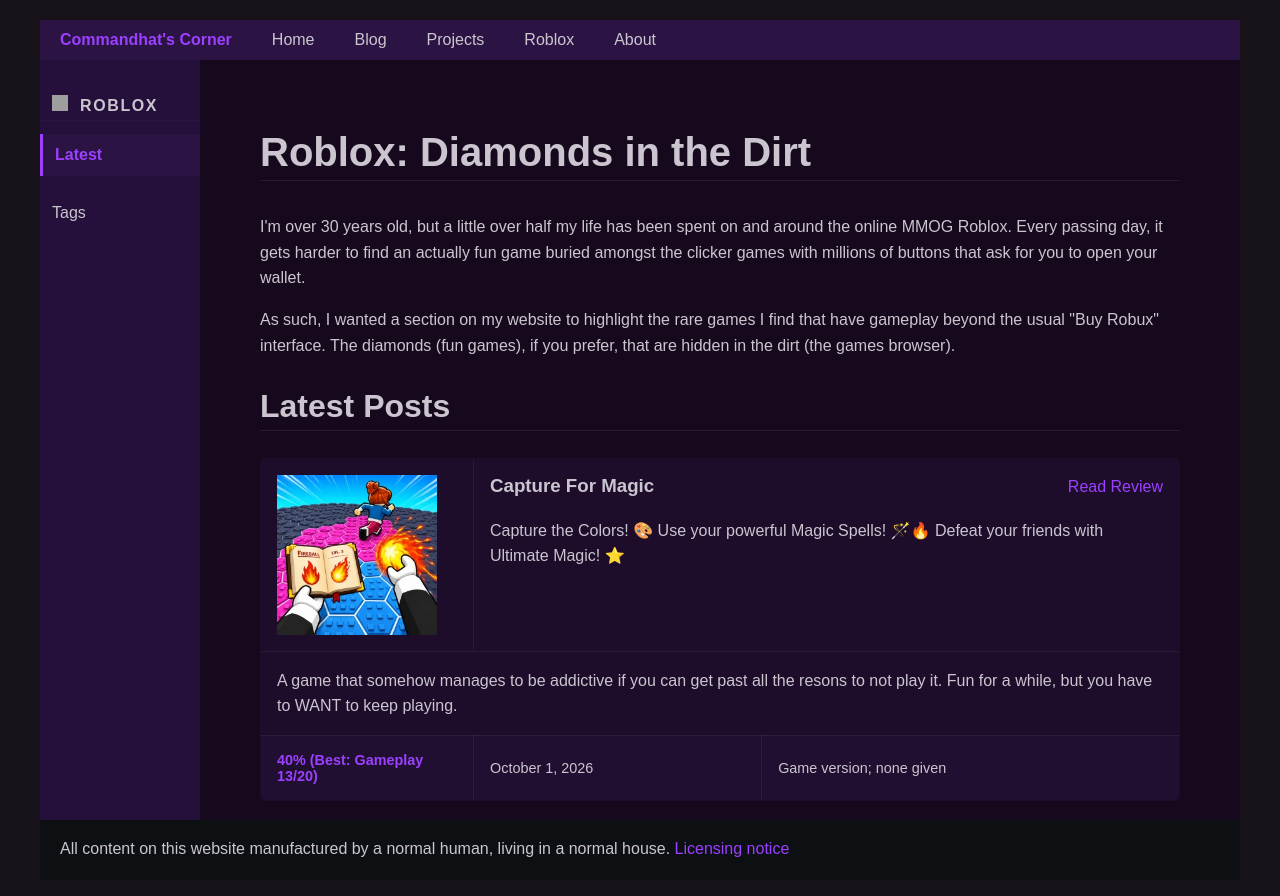
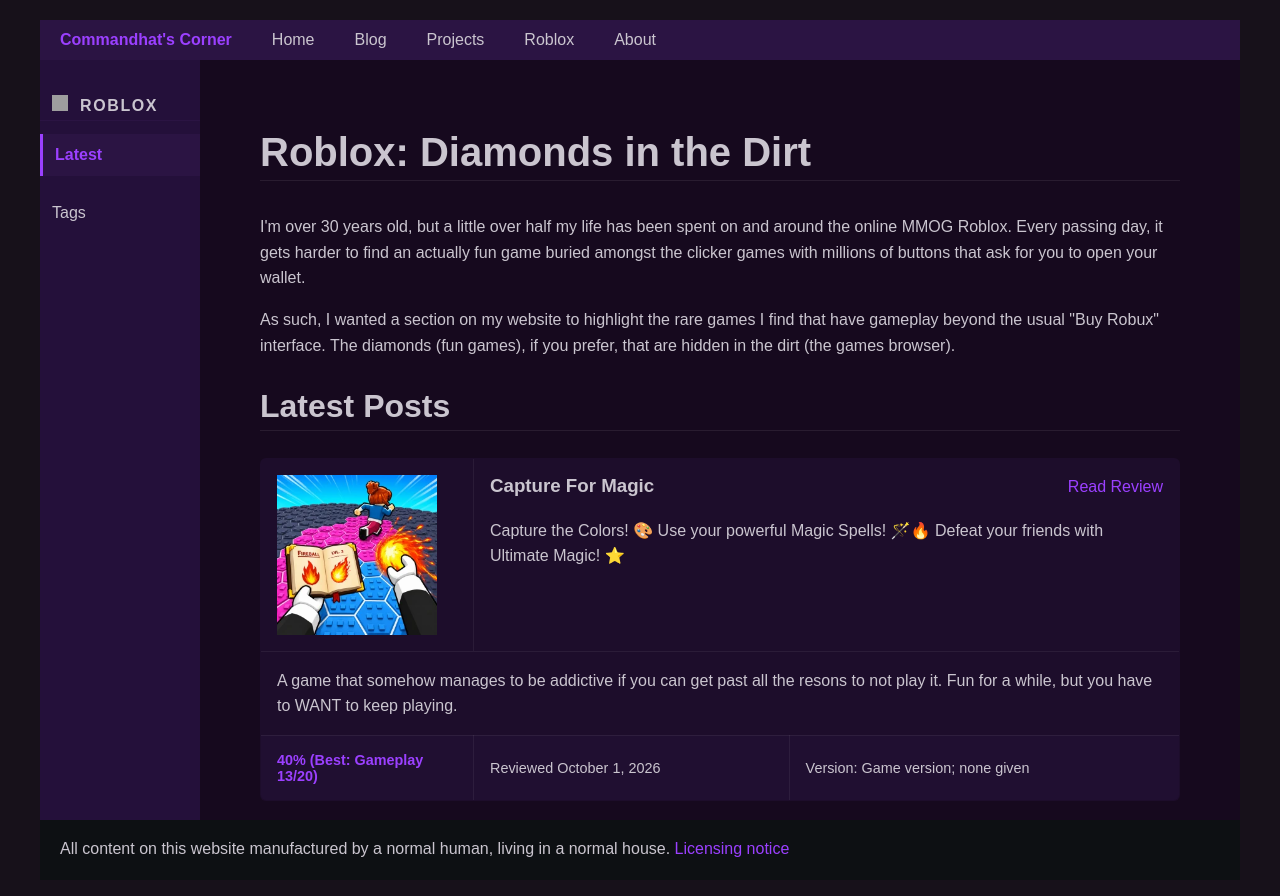
Before and after one commit to commandhat/blogsite-withpages, a Jekyll site: the page built from roblox/index.md, in a window 1280 px wide. Shown: the top 896 px of the page. Built offline with Jekyll 4.4.1, drawn with Linux system fonts in a browser that asks for light colours; grey boxes are pictures that could not be loaded.

Commit message:
add sorely needed labels on review card

```diff
--- a/roblox/index.md
+++ b/roblox/index.md
@@ -90,12 +90,12 @@
 </td>
 
 <td>
-{{ post.date | date: "%B %-d, %Y" }}
+Reviewed {{ post.date | date: "%B %-d, %Y" }}
 </td>
 
 <td>
 {% if post.version %}
-{{ post.version }}
+Version: {{ post.version }}
 {% endif %}
 </td>
 </tr>
```
